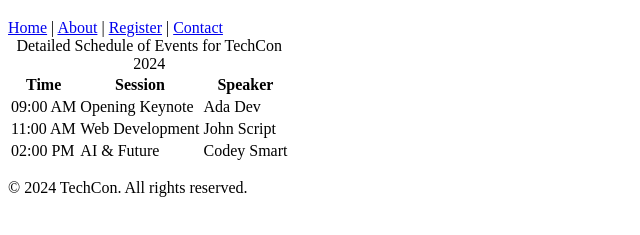
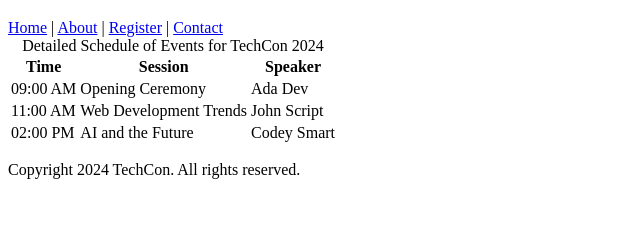
Before and after one commit to Princesse19/alx_fe_javascript, a plain HTML site: page techcon_website/schedule.html in a window 1280 px wide. Shown: the part 61-296 px from the top of the page, without its empty margins (0-640 px from the left). Drawn offline with Linux system fonts and the light colour scheme.

```diff
--- a/techcon_website/schedule.html
+++ b/techcon_website/schedule.html
@@ -1,10 +1,11 @@
 <!DOCTYPE html>
 <html lang="en">
 <head>
-  <meta charset="UTF-8" />
+  <meta charset="UTF-8">
   <title>Schedule for TechCon 2024</title>
 </head>
 <body>
+
   <header>
     <h1>Schedule for TechCon 2024</h1>
     <nav>
@@ -28,17 +29,17 @@
       <tbody>
         <tr>
           <td>09:00 AM</td>
-          <td>Opening Keynote</td>
+          <td>Opening Ceremony</td>
           <td>Ada Dev</td>
         </tr>
         <tr>
           <td>11:00 AM</td>
-          <td>Web Development</td>
+          <td>Web Development Trends</td>
           <td>John Script</td>
         </tr>
         <tr>
           <td>02:00 PM</td>
-          <td>AI & Future</td>
+          <td>AI and the Future</td>
           <td>Codey Smart</td>
         </tr>
       </tbody>
@@ -46,7 +47,8 @@
   </main>
 
   <footer>
-	  <p>&copy; 2024 TechCon. All rights reserved.</p>
+    <p>Copyright 2024 TechCon. All rights reserved.</p>
   </footer>
+
 </body>
 </html>
```
